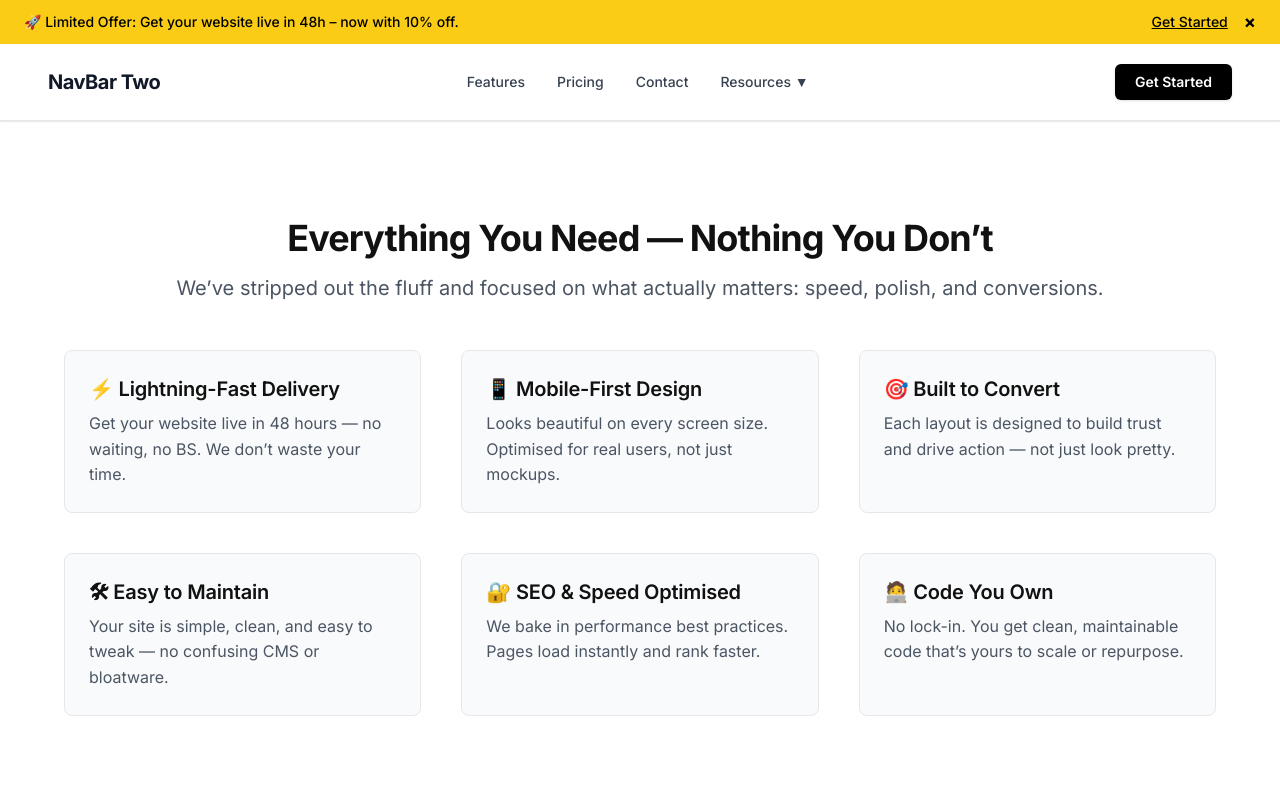
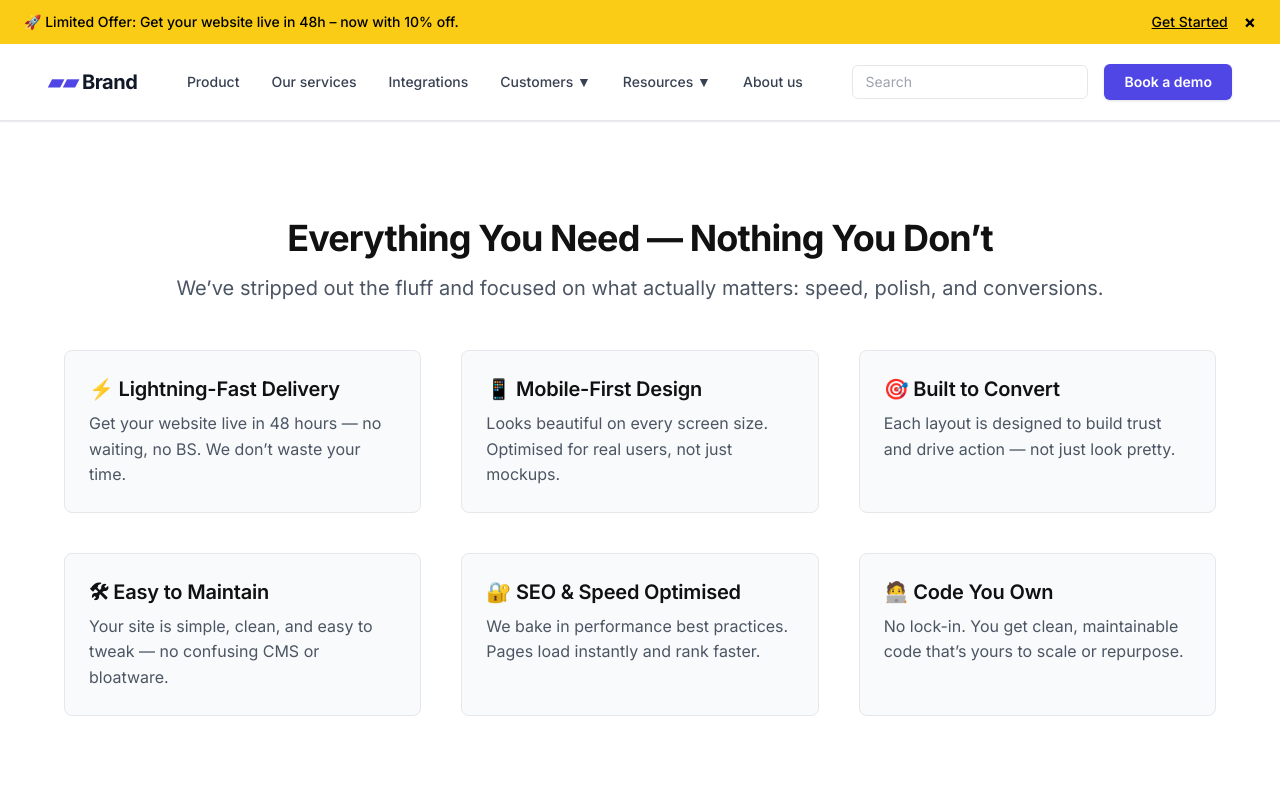
Before and after one commit to lukevonbergen/web-base, a Next.js app: page /trims in a window 1280 px wide. Shown: the top 800 px of the page. Built offline with nearby package versions, Linux system fonts and the light colour scheme.

Commit message:
Update layout.jsx

```diff
--- a/app/trims/layout.jsx
+++ b/app/trims/layout.jsx
@@ -1,4 +1,5 @@
-import NavBar from "@/components/navigation/Nav_2";
+import NavBarIntermediate from "@/components/navigation/Nav_2";
+import NavBarAdvanced from "@/components/navigation/Nav_3";
 import Footer from "@/components/footer/Footer_1";
 import Banner from "@/components/banner/Banner_1";
 
@@ -6,7 +7,7 @@ export default function TrimsLayout({ children }) {
   return (
     <div className="flex flex-col min-h-screen">
       <Banner />
-      <NavBar />
+      <NavBarAdvanced />
       <main className="flex-1">{children}</main>
       <Footer />
     </div>
```
